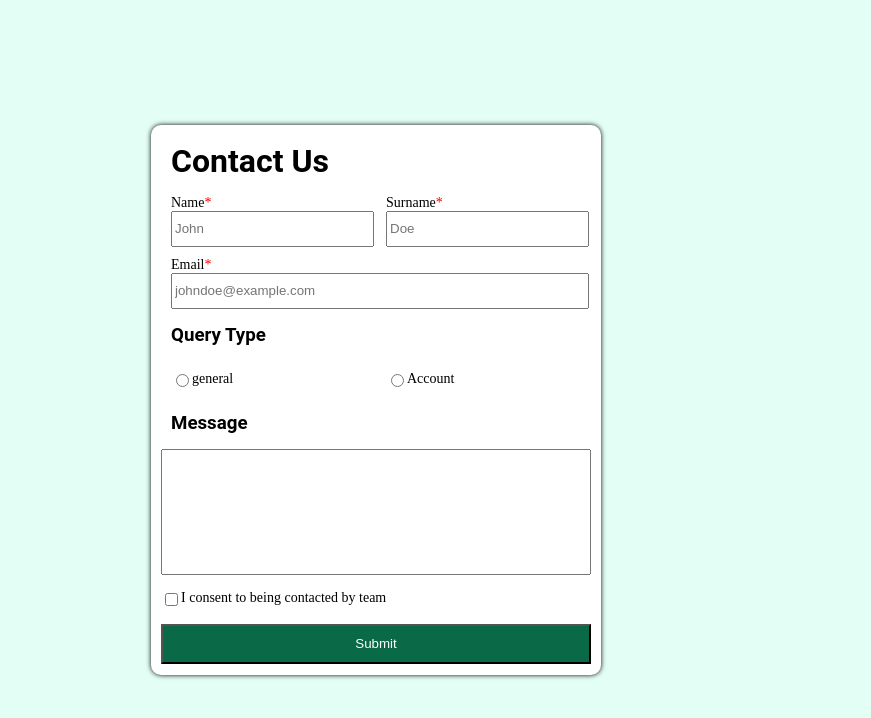
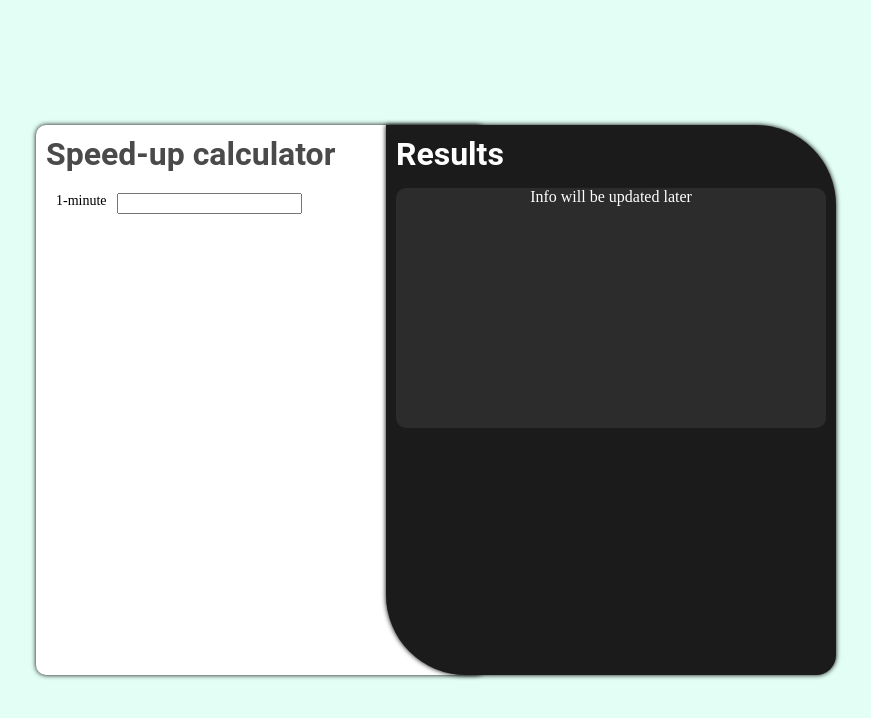
Before and after one commit to Mspeaker72/UI-Challanges, a React (Vite) app: page / in a window 1280 px wide. Shown: the top 718 px of the page, without its empty margins (254-1125 px from the left). Built offline with nearby package versions, Linux system fonts and the light colour scheme.

Commit message:
update components

```diff
--- a/src/App.tsx
+++ b/src/App.tsx
@@ -1,3 +1,7 @@
+import {
+  DLSpeedCalc
+} from "./speedupCalc/speedcalc"
+
 import {
   ContactForm
 } from "./Components/contractForm"
@@ -6,7 +10,8 @@ function App() {
 
   return (
 
-    <ContactForm/>
+    <DLSpeedCalc/>
+    // <ContactForm/>
 
   )
 }
--- a/src/Components/contractForm.tsx
+++ b/src/Components/contractForm.tsx
@@ -14,9 +14,15 @@ border-radius: 10px;
 // box shadow on all sides
 flex-direction: column;
 `
-const H1 = styled.h1`
+
+interface HeadingProps {
+  color?:string;
+}
+
+export const H1 = styled.h1<HeadingProps>`
 font-family: Roboto;
 margin:10px;
+color:${props => props.color || 'black'}
 `
 const H2 = styled.h2`
 font-family: Roboto;
@@ -33,11 +39,23 @@ flex-direction: row;
 margin: 0 10px;
 justify-content: start;
 `
-const HContainer = styled.div`
+
+interface HContainerProps {
+  color?:string,
+  height?:string,
+  borderRadius?:string,
+  margin?:string,
+  justifyContent?:string,
+}
+
+export const HContainer = styled.div<HContainerProps>`
 display: flex;
 flex-direction: row;
-margin: 5px 10px;
-justify-content: center;
+margin: ${props => props.margin || '5px 10px'};
+justify-content: ${props => props.justifyContent || 'center'};
+background-color:${props => props.color || 'transparent'};
+height:${props => props.height || 'auto'};
+border-radius:${props => props.borderRadius || '0'}
 `
 
 const HFillContainer = styled.div`
@@ -61,7 +79,7 @@ interface TextProps {
   size?: string;
 }
 
-const Text = styled.text<TextProps>`
+export const Text = styled.text<TextProps>`
 color:${props => props.color || 'black'};
 font-size:${props => props.size || '14px'};
 font-family: Robto;
--- a/src/speedupCalc/speedcalc.tsx
+++ b/src/speedupCalc/speedcalc.tsx
@@ -2,15 +2,53 @@ import
   styled
 from "styled-components";
 
-const FormFrame = styled.div`
+import {
+  HContainer
+} from "../Components/contractForm";
+
+import {
+  H1
+} from "../Components/contractForm";
+
+import {
+  Text
+} from "../Components/contractForm";
+
+
+
+interface DLSpeedCalcFrameProps {
+
+  backgroundColor?:string,
+  borderRadius?:string;
+  margin?:string;
+}
+
+const SpeedUpInput = styled.input`
+margin: 0 10px;
+`
+
+const UserInput = () => {
+
+  return (
+    <HContainer
+    >
+    <Text>1-minute</Text>
+    <SpeedUpInput
+    type="number"
+    />
+    </HContainer>
+  );
+}
+
+const FormFrame = styled.div<DLSpeedCalcFrameProps>`
 height: 550px;
 width: 450px;
 display: flex;
-margin-right: 20px;
-justify-content: center;
-background: white;
+margin: ${ props => props.margin || '0'};
+justify-content: start;
+background:${ props => props.backgroundColor || '#1B1B1B'};
 box-shadow: black 0px 0px 5px;
-border-radius: 10px;
+border-radius: ${ props => props.borderRadius || '0px'};
 // box shadow on all sides
 flex-direction: column;
 `
@@ -18,8 +56,55 @@ flex-direction: column;
 export const DLSpeedCalc = () => {
 
   return(
-    <FormFrame>
+    <>
+    <HContainer>
 
-    </FormFrame>
+      <FormFrame
+      backgroundColor="white"
+      borderRadius="10px"
+      >
+        <H1
+        color="#4a4a4a"
+        >
+          Speed-up calculator
+        </H1>
+        <HContainer
+        justifyContent="flex-start"
+        >
+          <UserInput/>
+        </HContainer>
+
+
+      </FormFrame>
+
+      <FormFrame
+      borderRadius="0 80px 20px 80px"
+      margin="0 -100px"
+      >
+        <H1
+        color="white"
+        >
+          Results
+        </H1>
+
+        <HContainer
+        color="#2C2C2C"
+        height="30vh"
+        borderRadius="10px"
+        >
+
+          <Text
+          color="white"
+          size={'16px'}
+          >
+            Info will be updated later
+          </Text>
+
+        </HContainer>
+
+      </FormFrame>
+
+    </HContainer>
+    </>
   );
 }
```
